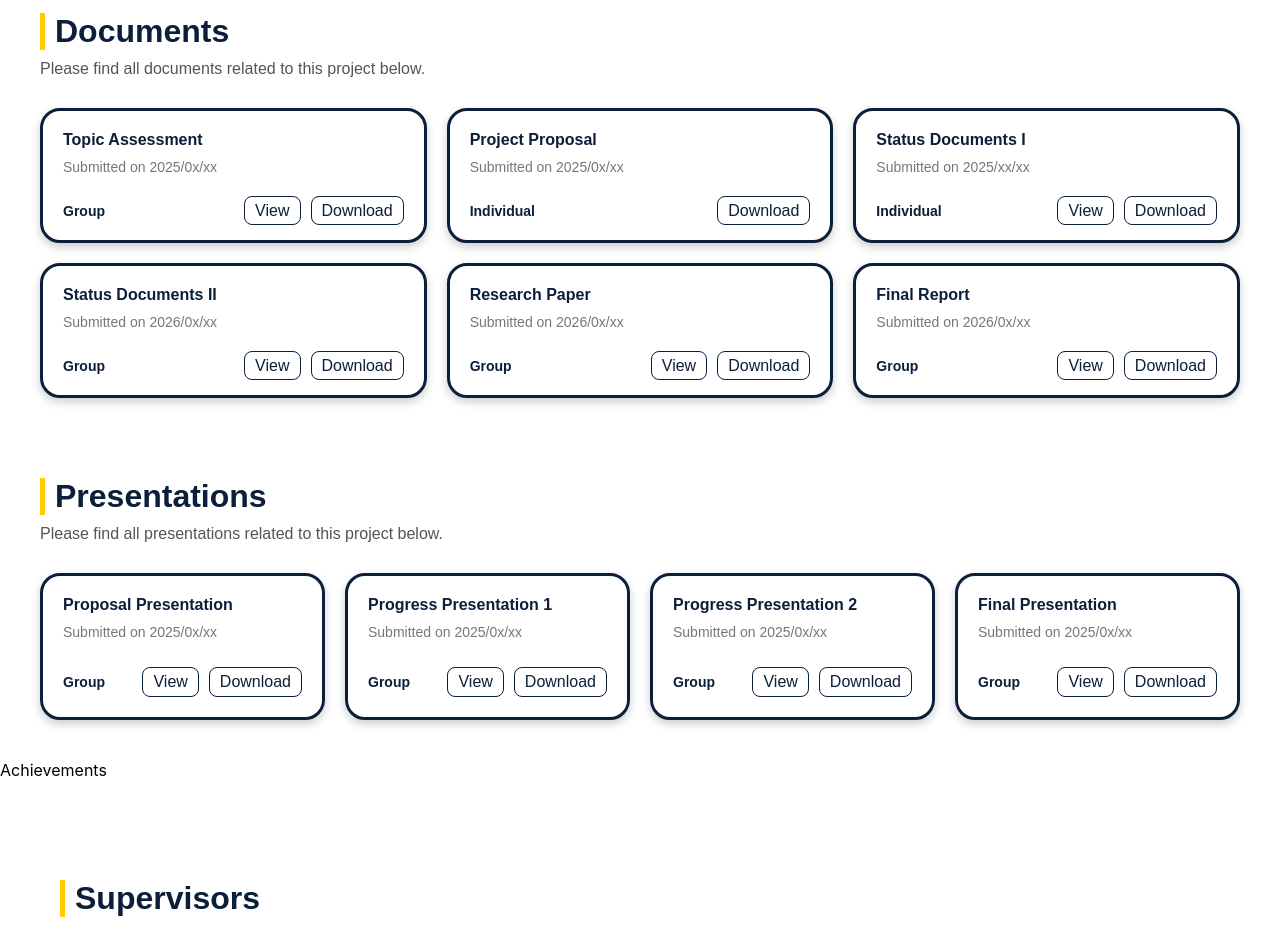
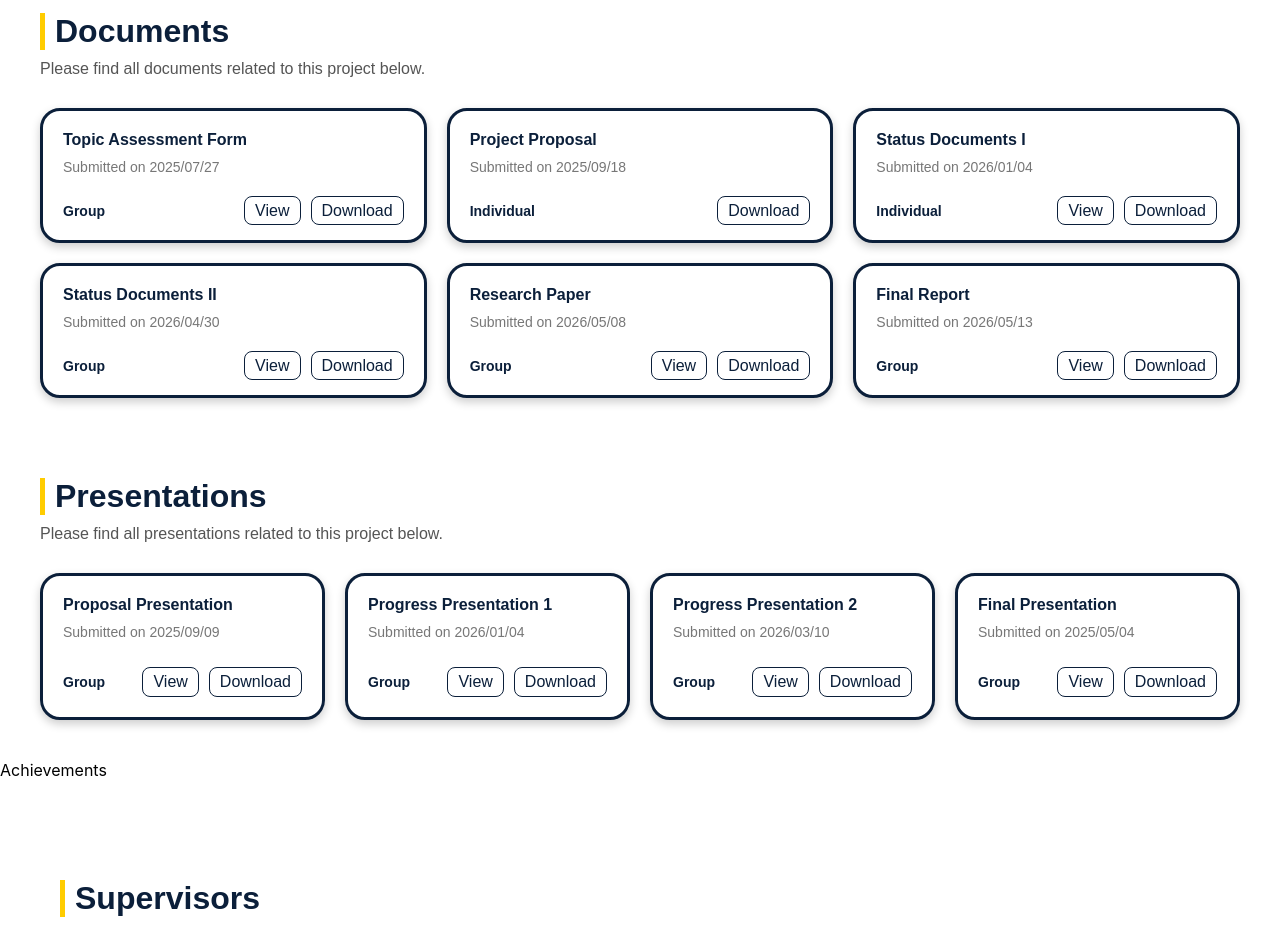
Before and after one commit to DulankaEdiriweera/Nena-Sawiya---Website, a React (Create React App) app in the folder nenasawiya/: page / in a window 1280 px wide. Shown: the part 9960-10888 px from the top of the page. Built offline with nearby package versions, Linux system fonts and the light colour scheme; the HTML template or start-up script is replaced by a standard one.

Commit message:
add the dates in document and presentation

```diff
--- a/nenasawiya/src/Components/Document.jsx
+++ b/nenasawiya/src/Components/Document.jsx
@@ -2,43 +2,43 @@ import React from "react";
 
 const documents = [
   {
-    title: "Topic Assessment",
-    date: "2025/0x/xx",
+    title: "Topic Assessment Form",
+    date: "2025/07/27",
     type: "Group",
     file: "https://drive.google.com/file/d/1mJXg97129L1EpbcnmWuoNslPx7E8e4mf/view?usp=sharing",
     isFolder: false,
   },
   {
     title: "Project Proposal",
-    date: "2025/0x/xx",
+    date: "2025/09/18",
     type: "Individual",
     file: "https://drive.google.com/drive/folders/1L9SD0R5jRkH-YqOGLv8IUU8puCREHSVj?usp=sharing",
     isFolder: true,
   },
   {
     title: "Status Documents I",
-    date: "2025/xx/xx",
+    date: "2026/01/04",
     type: "Individual",
     file: "/files/status1.pdf",
     isFolder: false,
   },
   {
     title: "Status Documents II",
-    date: "2026/0x/xx",
+    date: "2026/04/30",
     type: "Group",
     file: "/files/status2.pdf",
     isFolder: false,
   },
   {
     title: "Research Paper",
-    date: "2026/0x/xx",
+    date: "2026/05/08",
     type: "Group",
     file: "/files/research-paper.pdf",
     isFolder: false,
   },
   {
     title: "Final Report",
-    date: "2026/0x/xx",
+    date: "2026/05/13",
     type: "Group",
     file: "/files/final-report.pdf",
     isFolder: false,
--- a/nenasawiya/src/Components/Presentation.jsx
+++ b/nenasawiya/src/Components/Presentation.jsx
@@ -3,7 +3,7 @@ import React from "react";
 const presentations = [
   {
     title: "Proposal Presentation",
-    date: "2025/0x/xx",
+    date: "2025/09/09",
     type: "Group",
     view: "https://docs.google.com/presentation/d/1SbhYRfz5fiChcecNvKDX1PZ-dzQu2bh5/preview",
     download:
@@ -11,7 +11,7 @@ const presentations = [
   },
   {
     title: "Progress Presentation 1",
-    date: "2025/0x/xx",
+    date: "2026/01/04",
     type: "Group",
     view: "https://docs.google.com/presentation/d/11GJWBaBP1uZl1ZrC-i2bGkmw9Qous00L/preview",
     download:
@@ -19,7 +19,7 @@ const presentations = [
   },
   {
     title: "Progress Presentation 2",
-    date: "2025/0x/xx",
+    date: "2026/03/10",
     type: "Group",
     view: "https://docs.google.com/presentation/d/1AOjeOykilXjQoYzlyMbesWXZY2zVcQGG/preview",
     download:
@@ -27,7 +27,7 @@ const presentations = [
   },
   {
     title: "Final Presentation",
-    date: "2025/0x/xx",
+    date: "2025/05/04",
     type: "Group",
     view: "https://docs.google.com/presentation/d/YOUR_FILE_ID_FINAL/preview",
     download:
```
